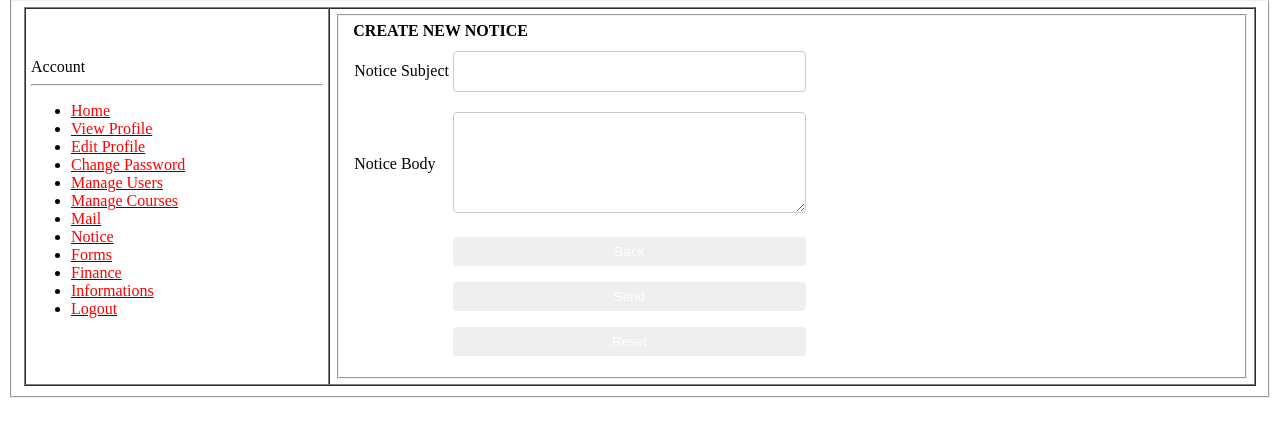
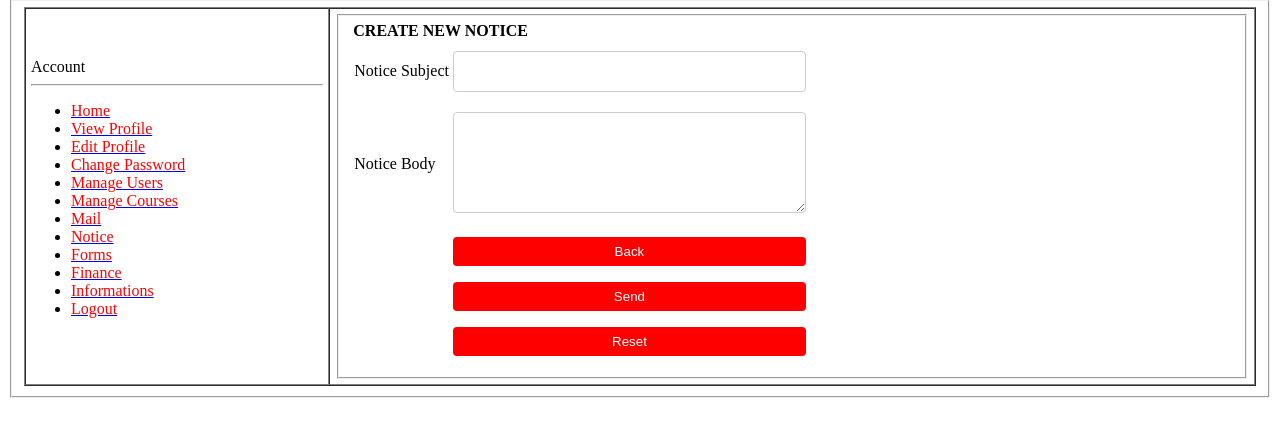
Before and after one commit to NayeemHasan807/Training-Center-Management-Website, a PHP site: page /views/adminAddNotice.php in a window 1280 px wide. Shown: the part 142-579 px from the top of the page. Run offline with PHP 8.4, Linux system fonts and the light colour scheme; the visitor is signed in with stand-in values (Sample User, id 1).

Commit message:
css button color fixed

```diff
--- a/assets/css/adminStyle.css
+++ b/assets/css/adminStyle.css
@@ -8,7 +8,7 @@ table {
 
 button {
 	width: 100%;
-	background-color: #red;
+	background-color:red;
 	color: white;
 	padding: 7px 7px;
 	margin: 8px 0;
@@ -48,7 +48,7 @@ textarea {
 
 input[type=submit] {
 	width: 100%;
-	background-color: #red;
+	background-color:red;
 	color: white;
 	padding: 7px 7px;
 	margin: 8px 0;
@@ -58,7 +58,7 @@ input[type=submit] {
 }
 input[type=button] {
 	width: 100%;
-	background-color: #red;
+	background-color:red;
 	color: white;
 	padding: 7px 7px;
 	margin: 8px 0;
@@ -68,7 +68,7 @@ input[type=button] {
 }
 input[type=reset] {
 	width: 100%;
-	background-color: #red;
+	background-color:red;
 	color: white;
 	padding: 7px 7px;
 	margin: 8px 0;
@@ -76,7 +76,3 @@ input[type=reset] {
 	border-radius: 4px;
 	cursor: pointer;
 }
-
-input[type=submit]:hover {
-  background-color: #orange;
-}
```
